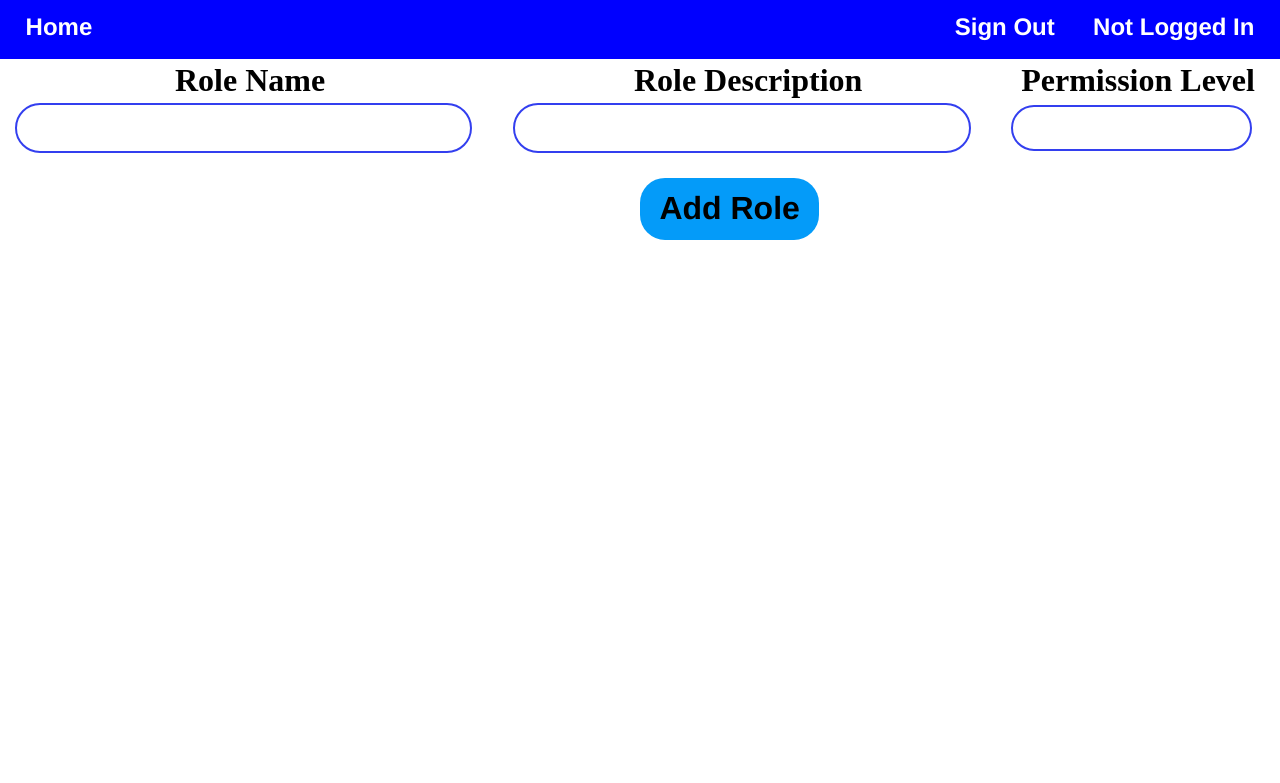
After one commit to Levvi07/Webmanager, a Flask app: template templates/admin/add_role.html in a window 1280 px wide. The commit adds this page. Shown: the top 783 px of the page. Run offline with Flask 3, Linux system fonts and the light colour scheme; the template is opened without the code that fills it, so the values that code supplies are empty.

Commit message:
roles and groups be gud

```diff
--- /dev/null
+++ b/css/add_rg.css
@@ -0,0 +1,36 @@
+td{
+    font-size: 200%;
+    padding-left:1vw;
+    padding-right:2vw;
+    padding-bottom:0vw;
+    width:39%;
+}
+
+th{
+    font-size: 200%;
+    margin-right:100000000%;
+    width:39%;
+}
+
+input[type="submit"]{
+    width:14% !important;
+    margin-top:4%;
+    border:none;
+    background-color:rgb(4, 155, 249);
+    font-weight:bold;
+    font-family: Helvetica;
+    font-size:200%;
+    border-radius: 25px;
+    position:sticky;
+    bottom:70%;
+    left:50%;
+}
+
+input{
+    font-family: Helvetica;
+    width: 100%;
+    border:2px solid rgb(51, 63, 239);
+    border-radius: 25px;
+    font-size:100%;
+    padding:1%;
+}
--- a/data/pwd_hashes.csv
+++ b/data/pwd_hashes.csv
@@ -1,3 +1,3 @@
 ID,Hash
 1,75c78e22c0e52259d64b33150f20d5e1
-2,1cd8e7658bb6db26fed1ce17940b7dbd
+2,75c78e22c0e52259d64b33150f20d5e1
--- a/data/roles.csv
+++ b/data/roles.csv
@@ -1,3 +1,4 @@
 Role ID,Role Permission Level,Role Name,Role Description
 1,6,Admins,Admin Role
 2,1,Users,Basic User role
+3,-1,Disabled,Very Very Disabled :((
--- a/data/tokens.csv
+++ b/data/tokens.csv
@@ -2,5 +2,5 @@ ID,token,ValidUntil
 7,7|Peti|3c8ce0623a0b56ca7550d170fcefb6,2024-07-22 18:14:57.002540
 4,4|user2|4244206a4c3fc4294ac7d4615ea097,2024-07-23 07:08:33.078262
 3,3|LeviNoPerm|d32718783045d9c5540d311c04ac24,2024-08-19 21:55:23.943610
-2,2|user2|1055c80e3e037d2e40c6e846b437a1,2024-09-08 19:09:20.499585
-1,1|Levi|9d8f784199e859467db966223f34bc,2024-09-22 14:52:01.965627
+2,2|user2|c55f3aa163a4ad0fb71130b1ce00db,2024-09-22 18:44:28.067129
+1,1|Levi|f315fc5b7b0a4a3b3e4be4e9eca607,2024-09-22 20:44:32.153105
--- a/data/user_perms.csv
+++ b/data/user_perms.csv
@@ -1,3 +1,3 @@
 ID,RoleIds,GroupIds
 1,1,1
-2,1,1
+2,1;3,1
--- a/main.py
+++ b/main.py
@@ -557,6 +557,70 @@ def changeGroups():
     else:
         return errors + "more than 3 errors, no redirection <br> <a href='/admin/group_manager.html'>Go Back To Role Manager Page</a>"
 
+#add role post
+@app.route("/admin/add_role.html", methods=["POST"])
+def add_role_post():
+    form = request.form
+    name = form["name"]
+    desc = form["desc"]
+    perm = form["perm_level"]
+
+    #if no perm is specified we just block the role
+    if perm == "":
+        perm = "-1"
+
+    new_roles = dr.roles_data
+    existing_names = []
+
+    for i in range(len(new_roles)-1):
+        existing_names.append(new_roles[i+1][2])
+
+    if name in existing_names:
+        return "Name is Already Taken! Redirecting in 5...", {"Refresh":"5;url=/admin/add_role.html"}
+
+    id = len(new_roles)
+
+    new_row = [str(id), str(perm), name, desc]
+    new_roles.append(new_row)
+    f = open("./data/roles.csv", "w", encoding="UTF-8", newline='')
+    writer = csv.writer(f)
+    for row in new_roles:
+        writer.writerow(row)
+    f.close()
+    return "Role Added! Redirecting in 5...", {"Refresh":"5;url=/admin/add_role.html"}
+
+#add group post
+@app.route("/admin/add_group.html", methods=["POST"])
+def add_group_post():
+    form = request.form
+    name = form["name"]
+    desc = form["desc"]
+    perm = form["perm_level"]
+
+    #if no perm is specified we just block the role
+    if perm == "":
+        perm = "-1"
+
+    new_groups = dr.groups_data
+    existing_names = []
+
+    for i in range(len(new_groups)-1):
+        existing_names.append(new_groups[i+1][2])
+
+    if name in existing_names:
+        return "Name is Already Taken! Redirecting in 5...", {"Refresh":"5;url=/admin/add_group.html"}
+
+    id = len(new_groups)
+
+    new_row = [str(id), str(perm), name, desc]
+    new_groups.append(new_row)
+    f = open("./data/groups.csv", "w", encoding="UTF-8", newline='')
+    writer = csv.writer(f)
+    for row in new_groups:
+        writer.writerow(row)
+    f.close()
+    return "group Added! Redirecting in 5...", {"Refresh":"5;url=/admin/add_group.html"}
+
 #handle any other static site
 @app.route('/<path:p>')
 def static_sites(p):
--- /dev/null
+++ b/templates/admin/add_role.html
@@ -0,0 +1,29 @@
+<!-- header -->
+<header><a href="/" id="home">Home</a> <a href="/user/" id="user_button">Not Logged In</a> <a href="/signout.html" id="signout">Sign Out</a></header>
+<html>
+    <head>
+        <title>Add Role</title>
+        <link rel="stylesheet", href="/css/main_style.css">
+        <link rel="stylesheet", href="/css/add_rg.css">
+    </head>
+    <body>
+        <form action="" method="POST">
+            <table>
+                <thead>
+                    <th>Role Name</th>
+                    <th>Role Description</th>
+                    <th>Permission Level</th>
+                </thead>
+                <tr>
+                    <td><input type="text" name="name"></td>
+                    <td><input type="text" name="desc"> </td>
+                    <td><input type="number" name="perm_level"></td>
+                </tr>
+            </table> <br>
+            <input type="submit" value="Add Role">
+        </form>
+    </body>
+
+</html>
+<!--Sets the displayed username-->
+<script src="/js/display_user.js"></script>
--- a/templates/admin/role_manager.html
+++ b/templates/admin/role_manager.html
@@ -23,6 +23,9 @@
             <input type="radio" name="sort" value="Name">Role Name<br>
             <input type="radio" name="sort" value="Perm_level">Permission Level
         </div>
+        <div id="AddLink">
+            <a href="/admin/add_role.html" id="AddLink">Add Role</a>
+        </div>
     </body>
 </html>
 <!--Sets the displayed username-->
```
Also changed, not shown: css/rg_manager.css (+22 -0 lines), handle_users.py (+11 -0 lines), templates/admin/add_group.html (added, +29 -0 lines).
